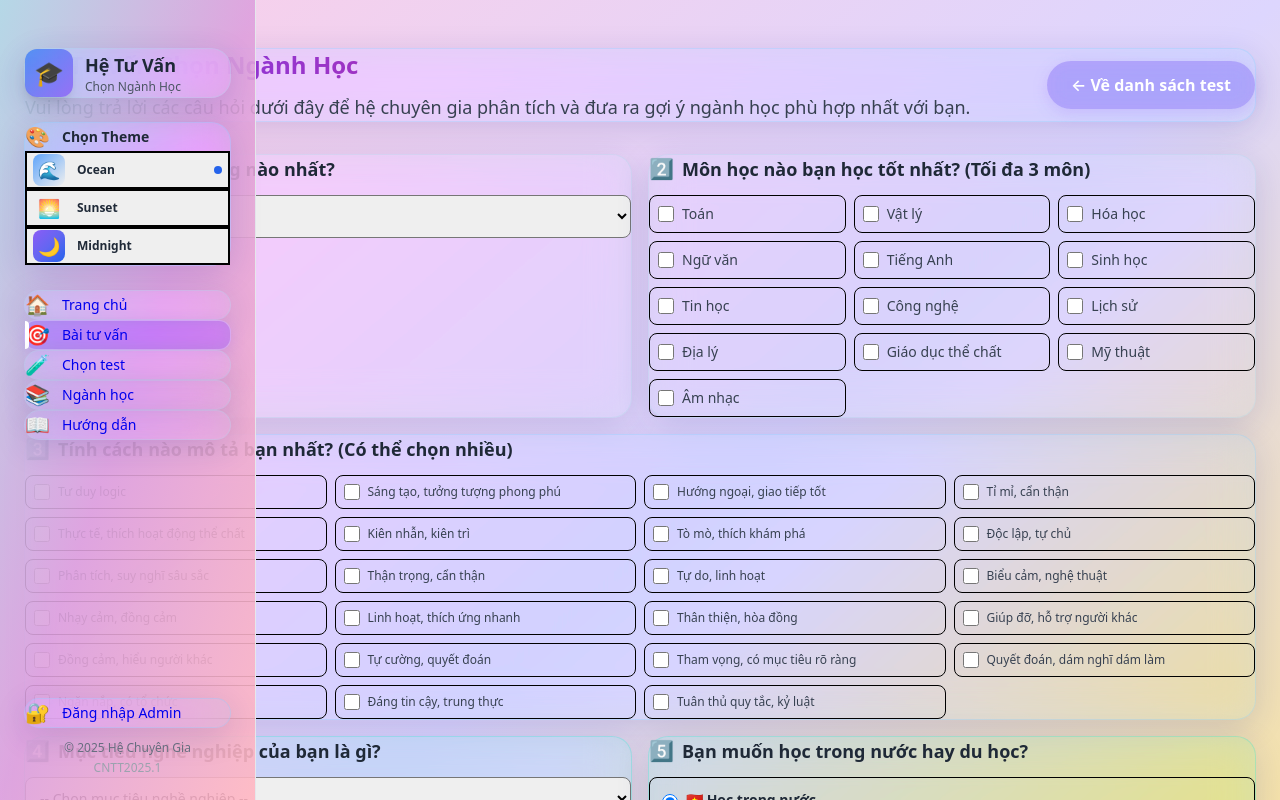
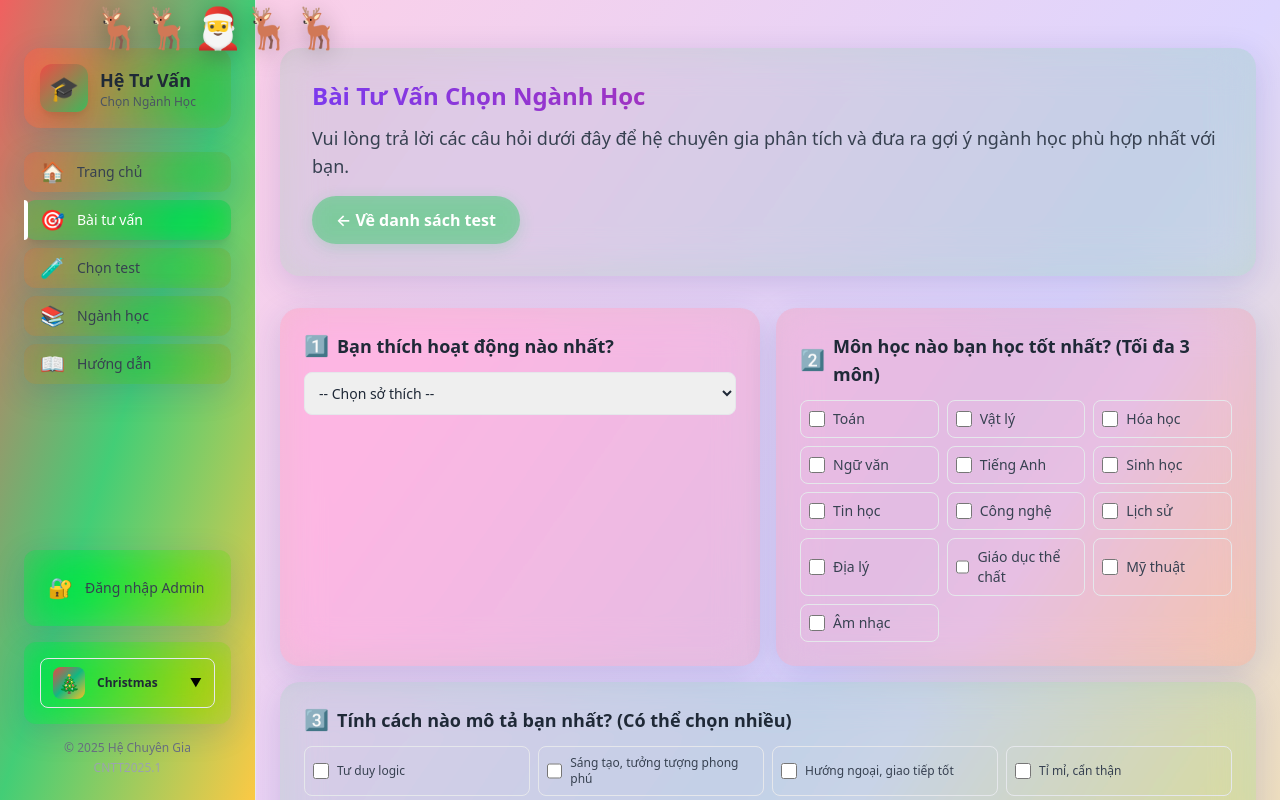
Before and after one commit to anhtruong1209/hecosotrithuc, a Next.js app: page /test in a window 1280 px wide. Shown: the top 800 px of the page. Built offline with nearby package versions, Linux system fonts and the light colour scheme.

Commit message:
UPDATE CM

```diff
--- /dev/null
+++ b/app/components/ChristmasEffects.tsx
@@ -0,0 +1,63 @@
+'use client';
+
+import { useEffect, useState } from 'react';
+import { useTheme } from './ThemeProvider';
+
+export default function ChristmasEffects() {
+  const { theme } = useTheme();
+  const [snowflakes, setSnowflakes] = useState<JSX.Element[]>([]);
+
+  useEffect(() => {
+    if (theme !== 'christmas') {
+      setSnowflakes([]);
+      return;
+    }
+
+    // Create snowflakes
+    const flakes: JSX.Element[] = [];
+    const snowflakeSymbols = ['❄', '❅', '❆', '✻', '✼', '✽', '✾', '✿'];
+
+    for (let i = 0; i < 100; i++) {
+      const left = Math.random() * 100;
+      const delay = Math.random() * 5;
+      const duration = 10 + Math.random() * 10;
+      const size = 0.5 + Math.random() * 1;
+      const drift = (Math.random() - 0.5) * 100;
+      const symbol = snowflakeSymbols[Math.floor(Math.random() * snowflakeSymbols.length)];
+
+      flakes.push(
+        <div
+          key={i}
+          className="snowflake"
+          style={{
+            left: `${left}%`,
+            animationDelay: `${delay}s`,
+            animationDuration: `${duration}s`,
+            fontSize: `${size}em`,
+            '--snow-drift': `${drift}px`
+          } as React.CSSProperties}
+        >
+          {symbol}
+        </div>
+      );
+    }
+
+    setSnowflakes(flakes);
+  }, [theme]);
+
+  if (theme !== 'christmas') {
+    return null;
+  }
+
+  return (
+    <>
+      {/* Snowflakes */}
+      {snowflakes}
+
+      {/* Santa Claus riding reindeer across top */}
+      <div className="santa-claus" title="Merry Christmas! 🎄">
+      🦌🦌🎅🦌🦌
+      </div>
+    </>
+  );
+}
--- a/app/components/Sidebar.tsx
+++ b/app/components/Sidebar.tsx
@@ -45,11 +45,6 @@ export default function Sidebar() {
           </div>
         </div>
 
-        {/* Theme Selector */}
-        <div className="mb-6">
-          <ThemeSelector />
-        </div>
-
         {/* Menu Items */}
         <nav className="flex-1 space-y-2">
           {menuItems.map((item) => {
@@ -85,7 +80,7 @@ export default function Sidebar() {
 
         {/* Footer */}
         <div className="pt-4 mt-auto">
-          <div className="clay-card clay-card-purple p-4 rounded-xl">
+          <div className="clay-card clay-card-purple p-4 rounded-xl mb-4">
             <Link
               href="/admin/login"
               className="group flex items-center gap-3 px-2 py-2 rounded-lg transition-all duration-300 text-gray-700 hover:text-gray-800"
@@ -98,7 +93,13 @@ export default function Sidebar() {
               </span>
             </Link>
           </div>
-          <div className="mt-3 text-center">
+
+          {/* Theme Selector */}
+          <div className="mb-4">
+            <ThemeSelector />
+          </div>
+
+          <div className="text-center">
             <p className="text-xs text-gray-500">
               © 2025 Hệ Chuyên Gia
             </p>
--- a/app/components/ThemeProvider.tsx
+++ b/app/components/ThemeProvider.tsx
@@ -2,7 +2,7 @@
 
 import { createContext, useContext, useState, useEffect, ReactNode } from 'react';
 
-export type Theme = 'ocean' | 'sunset' | 'midnight';
+export type Theme = 'ocean' | 'sunset' | 'midnight' | 'christmas';
 
 interface ThemeContextType {
   theme: Theme;
@@ -12,15 +12,18 @@ interface ThemeContextType {
 const ThemeContext = createContext<ThemeContextType | undefined>(undefined);
 
 export function ThemeProvider({ children }: { children: ReactNode }) {
-  const [theme, setThemeState] = useState<Theme>('ocean');
+  const [theme, setThemeState] = useState<Theme>('christmas');
   const [mounted, setMounted] = useState(false);
 
   useEffect(() => {
     setMounted(true);
-    // Load theme from localStorage
+    // Load theme from localStorage, default to christmas
     const savedTheme = localStorage.getItem('theme') as Theme;
-    if (savedTheme && ['ocean', 'sunset', 'midnight'].includes(savedTheme)) {
+    if (savedTheme && ['ocean', 'sunset', 'midnight', 'christmas'].includes(savedTheme)) {
       setThemeState(savedTheme);
+    } else {
+      // Default to christmas theme
+      setThemeState('christmas');
     }
   }, []);
 
--- a/app/components/ThemeSelector.tsx
+++ b/app/components/ThemeSelector.tsx
@@ -1,86 +1,125 @@
 'use client';
 
 import { useTheme } from './ThemeProvider';
-import { useState, useEffect } from 'react';
+import { useState, useEffect, useRef } from 'react';
 
 export default function ThemeSelector() {
   const [mounted, setMounted] = useState(false);
+  const [isOpen, setIsOpen] = useState(false);
   const { theme, setTheme } = useTheme();
+  const dropdownRef = useRef<HTMLDivElement>(null);
 
   useEffect(() => {
     setMounted(true);
   }, []);
 
+  // Đóng khi click ra ngoài
+  useEffect(() => {
+    function handleClickOutside(event: MouseEvent) {
+      if (dropdownRef.current && !dropdownRef.current.contains(event.target as Node)) {
+        setIsOpen(false);
+      }
+    }
+
+    if (isOpen) {
+      document.addEventListener('mousedown', handleClickOutside);
+    }
+
+    return () => {
+      document.removeEventListener('mousedown', handleClickOutside);
+    };
+  }, [isOpen]);
+
+  const handleToggle = () => {
+    setIsOpen(prev => !prev);
+  };
+
+  const handleSelectTheme = (themeId: typeof theme) => {
+    setTheme(themeId);
+    setIsOpen(false);
+  };
+
   if (!mounted) {
     return (
       <div className="clay-card clay-card-purple p-4 rounded-xl mb-4">
-        <div className="flex items-center gap-2 mb-3">
-          <span className="text-xl">🎨</span>
-          <span className="text-sm font-semibold text-gray-800">Chọn Theme</span>
-        </div>
-        <div className="space-y-2">
-          <div className="w-full h-12 bg-white/20 rounded-lg animate-pulse"></div>
-          <div className="w-full h-12 bg-white/20 rounded-lg animate-pulse"></div>
-          <div className="w-full h-12 bg-white/20 rounded-lg animate-pulse"></div>
-        </div>
+        <div className="w-full h-10 bg-white/20 rounded-lg animate-pulse"></div>
       </div>
     );
   }
 
   const themes = [
     {
+      id: 'christmas' as const,
+      name: 'Christmas',
+      icon: '🎄',
+      gradient: 'from-red-500 via-green-500 to-yellow-400'
+    },
+    {
       id: 'ocean' as const,
       name: 'Ocean',
       icon: '🌊',
-      description: '',
       gradient: 'from-blue-400 via-cyan-400 to-teal-400'
     },
     {
       id: 'sunset' as const,
       name: 'Sunset',
       icon: '🌅',
-      description: '',
       gradient: 'from-orange-400 via-pink-400 to-rose-400'
     },
     {
       id: 'midnight' as const,
       name: 'Midnight',
       icon: '🌙',
-      description: '',
       gradient: 'from-purple-500 via-indigo-500 to-blue-600'
     }
   ];
 
+  const currentTheme = themes.find((t) => t.id === theme) || themes[0];
+
   return (
-    <div className="clay-card clay-card-purple p-4 rounded-xl mb-4">
-      <div className="flex items-center gap-3 mb-0">
-        <span className="text-xl">🎨</span>
-        <span className="text-sm font-semibold text-gray-800">Chọn Theme</span>
-      </div>
-      <div className="space-y-2">
+    <div className="clay-card clay-card-purple p-4 rounded-xl mb-4 relative" ref={dropdownRef}>
+      <button
+        type="button"
+        onClick={handleToggle}
+        className="w-full flex items-center gap-3 px-3 py-2 rounded-lg transition-colors duration-200 bg-white/20 border border-white/30 hover:bg-white/30 focus:outline-none"
+      >
+        <div className={`w-8 h-8 rounded-lg bg-gradient-to-br ${currentTheme.gradient} flex items-center justify-center text-lg flex-shrink-0`}>
+          {currentTheme.icon}
+        </div>
+        <div className="flex-1 text-left">
+          <div className="text-xs font-semibold text-gray-800">{currentTheme.name}</div>
+        </div>
+        <span className={`text-xs transition-transform duration-200 ease-in-out ${isOpen ? 'rotate-180' : 'rotate-0'}`}>▼</span>
+      </button>
+
+      {isOpen && (
+        <div
+          className="absolute right-0 bottom-full mb-2 bg-white rounded-xl shadow-xl border-2 border-gray-200 overflow-hidden z-50"
+        >
         {themes.map((t) => (
           <button
             key={t.id}
-            onClick={() => setTheme(t.id)}
-            className={`w-full flex items-center gap-3 px-3 py-1.5 rounded-lg transition-all duration-300 ${
+            type="button"
+            onClick={() => handleSelectTheme(t.id)}
+            className={`w-full flex items-center gap-3 px-3 py-2 transition-colors duration-150 ${
               theme === t.id
-                ? 'bg-white/40 border-2 border-white/60 shadow-md scale-105'
-                : 'bg-white/20 border border-white/30 hover:bg-white/30 hover:scale-102'
-            }`}
+                ? 'bg-blue-50 border-l-4 border-blue-600'
+                : 'hover:bg-gray-50'
+            } focus:outline-none`}
           >
             <div className={`w-8 h-8 rounded-lg bg-gradient-to-br ${t.gradient} flex items-center justify-center text-lg flex-shrink-0`}>
               {t.icon}
             </div>
             <div className="flex-1 text-left">
               <div className="text-xs font-semibold text-gray-800">{t.name}</div>
-              <div className="text-xs text-gray-600">{t.description}</div>
             </div>
             {theme === t.id && (
               <div className="w-2 h-2 rounded-full bg-blue-600 flex-shrink-0"></div>
             )}
           </button>
         ))}
-      </div>
+        </div>
+      )}
     </div>
   );
 }
--- a/app/globals.css
+++ b/app/globals.css
@@ -36,15 +36,26 @@
   --theme-sidebar-bg: linear-gradient(to bottom right, rgba(221, 160, 221, 0.9), rgba(147, 112, 219, 0.9), rgba(99, 102, 241, 0.9));
 }
 
-/* Default theme (ocean) */
+:root[data-theme="christmas"] {
+  /* Merry Christmas - Đỏ xanh nhẹ nhàng */
+  --theme-primary: 239, 68, 68;
+  --theme-secondary: 34, 197, 94;
+  --theme-accent: 251, 191, 36;
+  --theme-gradient-from: 239, 68, 68;
+  --theme-gradient-via: 34, 197, 94;
+  --theme-gradient-to: 251, 191, 36;
+  --theme-sidebar-bg: linear-gradient(to bottom right, rgba(239, 68, 68, 0.85), rgba(34, 197, 94, 0.85), rgba(251, 191, 36, 0.85));
+}
+
+/* Default theme (christmas) */
 :root:not([data-theme]) {
-  --theme-primary: 173, 216, 230;
-  --theme-secondary: 135, 206, 250;
-  --theme-accent: 64, 224, 208;
-  --theme-gradient-from: 59, 130, 246;
-  --theme-gradient-via: 139, 92, 246;
-  --theme-gradient-to: 59, 130, 246;
-  --theme-sidebar-bg: linear-gradient(to bottom right, rgba(173, 216, 230, 0.9), rgba(221, 160, 221, 0.9), rgba(255, 182, 193, 0.9));
+  --theme-primary: 239, 68, 68;
+  --theme-secondary: 34, 197, 94;
+  --theme-accent: 251, 191, 36;
+  --theme-gradient-from: 239, 68, 68;
+  --theme-gradient-via: 34, 197, 94;
+  --theme-gradient-to: 251, 191, 36;
+  --theme-sidebar-bg: linear-gradient(to bottom right, rgba(239, 68, 68, 0.85), rgba(34, 197, 94, 0.85), rgba(251, 191, 36, 0.85));
 }
 
 @layer utilities {
@@ -154,14 +165,71 @@
     border-radius: 20px;
     border: 1px solid rgba(255, 255, 255, 0.3);
     box-shadow: 0 8px 32px 0 rgba(31, 38, 135, 0.15);
-    transition: all 0.3s ease;
+    transition: all 0.3s cubic-bezier(0.4, 0, 0.2, 1);
+    animation: cardFadeIn 0.6s ease-out;
   }
 
   .clay-card:hover {
     background: rgba(255, 255, 255, 0.2);
     border-color: rgba(255, 255, 255, 0.4);
     box-shadow: 0 12px 40px 0 rgba(31, 38, 135, 0.2);
-    transform: translateY(-2px);
+    transform: translateY(-4px) scale(1.02);
+  }
+
+  /* Card animations */
+  @keyframes cardFadeIn {
+    from {
+      opacity: 0;
+      transform: translateY(20px) scale(0.95);
+    }
+    to {
+      opacity: 1;
+      transform: translateY(0) scale(1);
+    }
+  }
+
+  @keyframes cardBounce {
+    0%, 100% {
+      transform: translateY(0);
+    }
+    50% {
+      transform: translateY(-10px);
+    }
+  }
+
+  @keyframes cardPulse {
+    0%, 100% {
+      transform: scale(1);
+    }
+    50% {
+      transform: scale(1.05);
+    }
+  }
+
+  @keyframes cardShake {
+    0%, 100% { transform: translateX(0); }
+    10%, 30%, 50%, 70%, 90% { transform: translateX(-5px); }
+    20%, 40%, 60%, 80% { transform: translateX(5px); }
+  }
+
+  .clay-card-animated {
+    animation: cardFadeIn 0.6s ease-out;
+  }
+
+  .clay-card-animated:hover {
+    animation: cardBounce 0.6s ease-in-out;
+  }
+
+  .clay-card-bounce:hover {
+    animation: cardBounce 0.6s ease-in-out;
+  }
+
+  .clay-card-pulse {
+    animation: cardPulse 2s ease-in-out infinite;
+  }
+
+  .clay-card-shake:hover {
+    animation: cardShake 0.5s ease-in-out;
   }
 
   .clay-card-pink {
@@ -246,4 +314,72 @@
       0 2px 8px rgba(255, 105, 135, 0.3);
     transition: width 0.6s cubic-bezier(0.4, 0, 0.2, 1);
   }
+
+  /* Snow animation for Christmas theme */
+  @keyframes snowFall {
+    0% {
+      transform: translateY(-100vh) translateX(0) rotate(0deg);
+      opacity: 0;
+    }
+    10% {
+      opacity: 1;
+    }
+    90% {
+      opacity: 1;
+    }
+    100% {
+      transform: translateY(100vh) translateX(var(--snow-drift)) rotate(360deg);
+      opacity: 0;
+    }
+  }
+
+  /* Santa running across the top of the screen */
+  @keyframes santaRunTop {
+    0% {
+      transform: translateX(-20vw) translateY(0);
+    }
+    25% {
+      transform: translateX(10vw) translateY(-5px);
+    }
+    50% {
+      transform: translateX(40vw) translateY(0);
+    }
+    75% {
+      transform: translateX(70vw) translateY(-5px);
+    }
+    100% {
+      transform: translateX(120vw) translateY(0);
+    }
+  }
+
+  .snowflake {
+    position: fixed;
+    top: -10px;
+    color: white;
+    font-size: 1em;
+    font-family: Arial;
+    text-shadow: 0 0 5px rgba(255, 255, 255, 0.8);
+    animation: snowFall linear infinite;
+    pointer-events: none;
+    z-index: 1000;
+  }
+
+  .santa-claus {
+    position: fixed;
+    top: 0px;
+    left: -200px;
+    font-size: 2.5rem;
+    z-index: 999;
+    animation: santaRunTop 16s linear infinite;
+    pointer-events: none;
+    filter: drop-shadow(0 4px 12px rgba(0, 0, 0, 0.3));
+  }
+
+  /* Stagger animation for cards */
+  .clay-card:nth-child(1) { animation-delay: 0.1s; }
+  .clay-card:nth-child(2) { animation-delay: 0.2s; }
+  .clay-card:nth-child(3) { animation-delay: 0.3s; }
+  .clay-card:nth-child(4) { animation-delay: 0.4s; }
+  .clay-card:nth-child(5) { animation-delay: 0.5s; }
+  .clay-card:nth-child(6) { animation-delay: 0.6s; }
 }
--- a/app/layout.tsx
+++ b/app/layout.tsx
@@ -1,6 +1,7 @@
 import './globals.css'
 import Sidebar from './components/Sidebar'
 import { ThemeProvider } from './components/ThemeProvider'
+import ChristmasEffects from './components/ChristmasEffects'
 
 export const metadata = {
   title: 'Hệ Chuyên Gia Tư Vấn Chọn Ngành Học',
@@ -20,6 +21,7 @@ export default function RootLayout({
       <body className="overflow-x-hidden">
         <ThemeProvider>
           <>
+            <ChristmasEffects />
             <Sidebar />
             <main className="ml-64 transition-all duration-300 min-h-screen flex flex-col">
               <div className="flex-1">
--- a/app/majors/page.tsx
+++ b/app/majors/page.tsx
@@ -358,7 +358,7 @@ export default function MajorsPage() {
       <div className="relative z-10">
       {/* Header */}
       <div className="max-w-7xl mx-auto px-6 py-8 md:py-12">
-        <div className="clay-card clay-card-purple p-6 md:p-8 mb-8">
+        <div className="clay-card clay-card-purple p-6 md:p-8 mb-8 clay-card-animated">
           <div className="flex items-center justify-between flex-wrap gap-4">
             <div>
               <h1 className="text-3xl md:text-2xl font-bold mb-3 bg-gradient-to-r from-purple-600 to-pink-600 bg-clip-text text-transparent">
@@ -378,7 +378,7 @@ export default function MajorsPage() {
         </div>
 
       {/* Search Bar */}
-      <div className="clay-card clay-card-blue p-4 mb-8">
+      <div className="clay-card clay-card-blue p-4 mb-8 clay-card-animated">
         <div className="relative">
           <span className="absolute left-4 top-1/2 transform -translate-y-1/2 text-gray-400 text-xl">🔍</span>
           <input
@@ -398,7 +398,7 @@ export default function MajorsPage() {
           return (
             <div
               key={group.code}
-              className={`clay-card ${clayClass} p-6 md:p-8 cursor-pointer`}
+              className={`clay-card ${clayClass} p-6 md:p-8 cursor-pointer clay-card-animated clay-card-bounce`}
               onClick={() => setSelectedGroup(group)}
             >
               <div className="flex items-start gap-2 mb-3">
```
Also changed, not shown: app/page.tsx (+5 -5 lines), app/result/page.tsx (+12 -12 lines).
